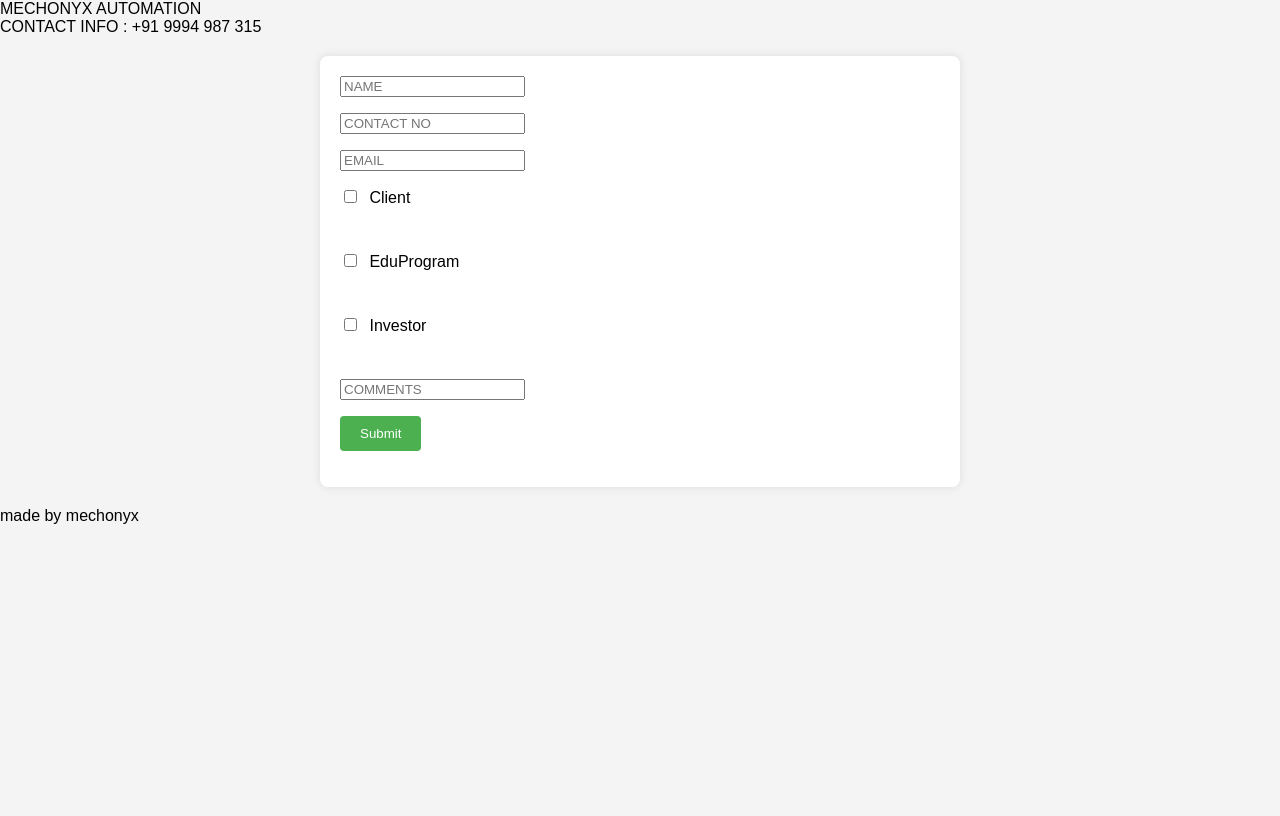
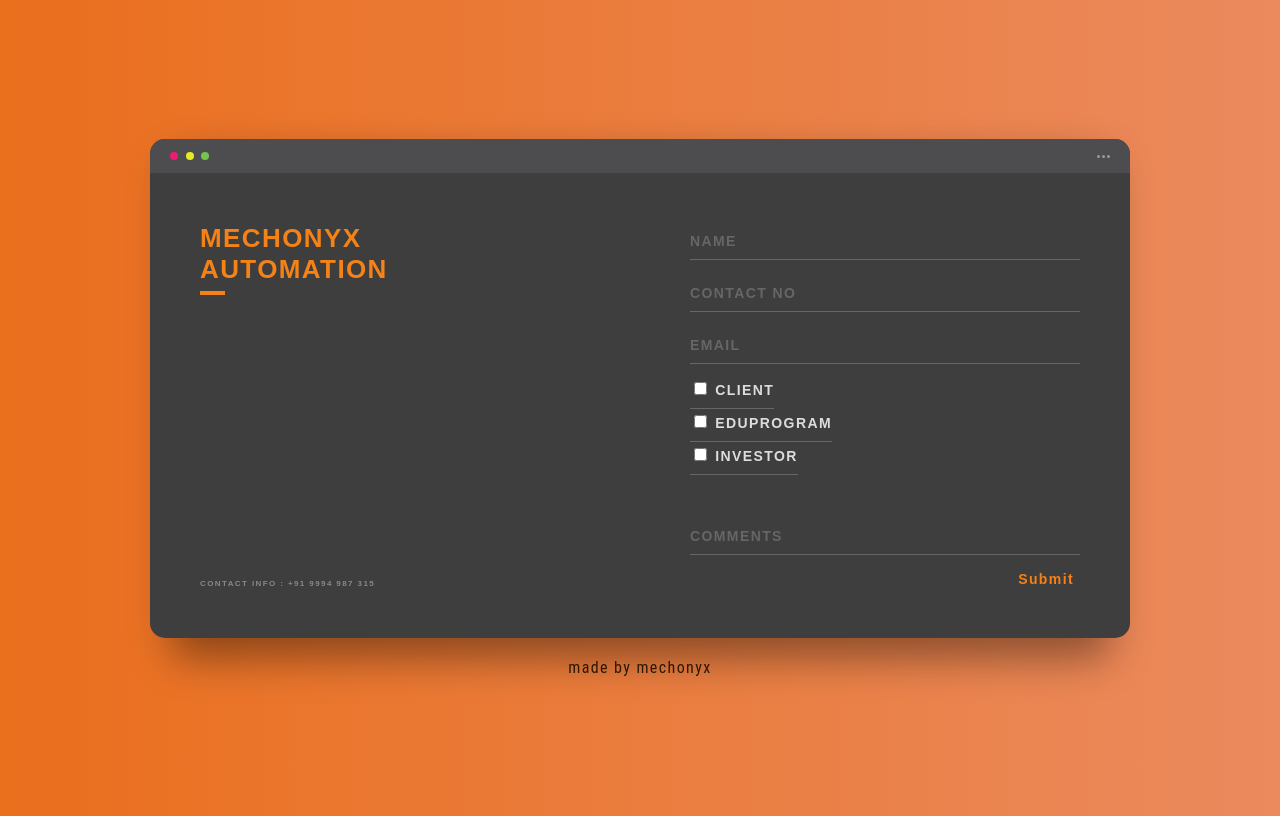
Before and after one commit to harshithadev/data_collection_flask, a Flask app: page / in a window 1280 px wide. Before the commit the page ends 524 px from the top, so only its background shows below. Run offline with Flask 3, Linux system fonts and the light colour scheme.

Commit message:
Update styles.css

```diff
--- a/static/styles.css
+++ b/static/styles.css
@@ -1,60 +1,229 @@
-/* styles.css */
+*, *:before, *:after {
+    box-sizing: border-box;
+    -webkit-font-smoothing: antialiased;
+    -moz-osx-font-smoothing: grayscale;
+  }
 
-body {
-    font-family: 'Arial', sans-serif;
-    background-color: #f4f4f4;
-    margin: 0;
-    padding: 0;
-}
+  body {
+    background: linear-gradient(to right, #ea6f1d 0%, #eb8a5e 100%);
+    font-size: 12px;
+  }
 
-h1 {
-    color: #333;
-}
+  body, button, input {
+    font-family: 'Montserrat', sans-serif;
+    font-weight: 700;
+    letter-spacing: 1.4px;
+  }
 
-form {
-    max-width: 600px;
-    margin: 20px auto;
-    background-color: #fff;
-    padding: 20px;
+  .background {
+    display: flex;
+    min-height: 100vh;
+  }
+
+  .container {
+    flex: 0 1 1000px;
+    margin: auto;
+    padding: 10px;
+  }
+
+  .screen {
+    position: relative;
+    background: #3e3e3e;
+    border-radius: 15px;
+  }
+
+  .screen:after {
+    content: '';
+    display: block;
+    position: absolute;
+    top: 0;
+    left: 20px;
+    right: 20px;
+    bottom: 0;
+    border-radius: 15px;
+    box-shadow: 0 20px 40px rgba(0, 0, 0, .4);
+    z-index: -1;
+  }
+
+  .screen-header {
+    display: flex;
+    align-items: center;
+    padding: 10px 20px;
+    background: #4d4d4f;
+    border-top-left-radius: 15px;
+    border-top-right-radius: 15px;
+  }
+
+  .screen-header-left {
+    margin-right: auto;
+  }
+
+  .screen-header-button {
+    display: inline-block;
+    width: 8px;
+    height: 8px;
+    margin-right: 3px;
     border-radius: 8px;
-    box-shadow: 0 0 10px rgba(0, 0, 0, 0.1);
-}
+    background: white;
+  }
 
-label {
+  .screen-header-button.close {
+    background: #ed1c6f;
+  }
+
+  .screen-header-button.maximize {
+    background: #e8e925;
+  }
+
+  .screen-header-button.minimize {
+    background: #74c54f;
+  }
+
+  .screen-header-right {
+    display: flex;
+  }
+
+  .screen-header-ellipsis {
+    width: 3px;
+    height: 3px;
+    margin-left: 2px;
+    border-radius: 8px;
+    background: #999;
+  }
+
+  .screen-body {
+    display: flex;
+  }
+
+  .screen-body-item {
+    flex: 1;
+    padding: 50px;
+  }
+
+  .screen-body-item.left {
+    display: flex;
+    flex-direction: column;
+  }
+
+  .app-title {
+    display: flex;
+    flex-direction: column;
+    position: relative;
+    color: #F58216;
+    font-size: 26px;
+  }
+
+  .app-title:after {
+    content: '';
     display: block;
-    margin-bottom: 8px;
-}
+    position: absolute;
+    left: 0;
+    bottom: -10px;
+    width: 25px;
+    height: 4px;
+    background: #F58216;
+  }
 
-input[type="text"],
-input[type="submit"],
-fieldset {
-    margin-bottom: 16px;
-}
+  .app-contact {
+    margin-top: auto;
+    font-size: 8px;
+    color: #888;
+  }
 
-fieldset {
-    border: 1px solid #ddd;
-    padding: 10px;
-    border-radius: 4px;
-}
+  .app-form-group {
+    margin-bottom: 15px;
+  }
 
-legend {
+  .app-form-group.message {
+    margin-top: 40px;
+  }
+
+  .app-form-group.buttons {
+    margin-bottom: 0;
+    text-align: right;
+  }
+
+  .app-form-control {
+    width: 100%;
+    padding: 10px 0;
+    background: none;
+    border: none;
+    border-bottom: 1px solid #666;
+    color: #ddd;
+    font-size: 14px;
+    text-transform: uppercase;
+    outline: none;
+    transition: border-color .2s;
+  }
+
+  .app-form-control::placeholder {
+    color: #666;
+  }
+
+  .app-form-control:focus {
+    border-bottom-color: #ddd;
+  }
+
+  .app-form-button {
+    background: none;
+    border: none;
+    color: #F58216;
+    font-size: 14px;
+    cursor: pointer;
+    outline: none;
+  }
+
+  .app-form-button:hover {
+    color: #dd944f;
+  }
+
+  .credits {
+    display: flex;
+    justify-content: center;
+    align-items: center;
+    margin-top: 20px;
+    color: #2c1704;
+    font-family: 'Roboto Condensed', sans-serif;
+    font-size: 16px;
+    font-weight: normal;
+  }
+
+  .credits-link {
+    display: flex;
+    align-items: center;
+    color: #fff;
     font-weight: bold;
-    color: #333;
-}
+    text-decoration: none;
+  }
 
-input[type="checkbox"] {
-    margin-right: 8px;
-}
+  @media screen and (max-width: 520px) {
+    .screen-body {
+      flex-direction: column;
+    }
 
-input[type="submit"] {
-    background-color: #4caf50;
-    color: #fff;
-    border: none;
-    padding: 10px 20px;
-    cursor: pointer;
-    border-radius: 4px;
-}
+    .screen-body-item.left {
+      margin-bottom: 30px;
+    }
 
-input[type="submit"]:hover {
-    background-color: #45a049;
-}
+    .app-title {
+      flex-direction: row;
+    }
+
+    .app-title span {
+      margin-right: 12px;
+    }
+
+    .app-title:after {
+      display: none;
+    }
+  }
+
+  @media screen and (max-width: 600px) {
+    .screen-body {
+      padding: 40px;
+    }
+
+    .screen-body-item {
+      padding: 0;
+    }
+  }
```
